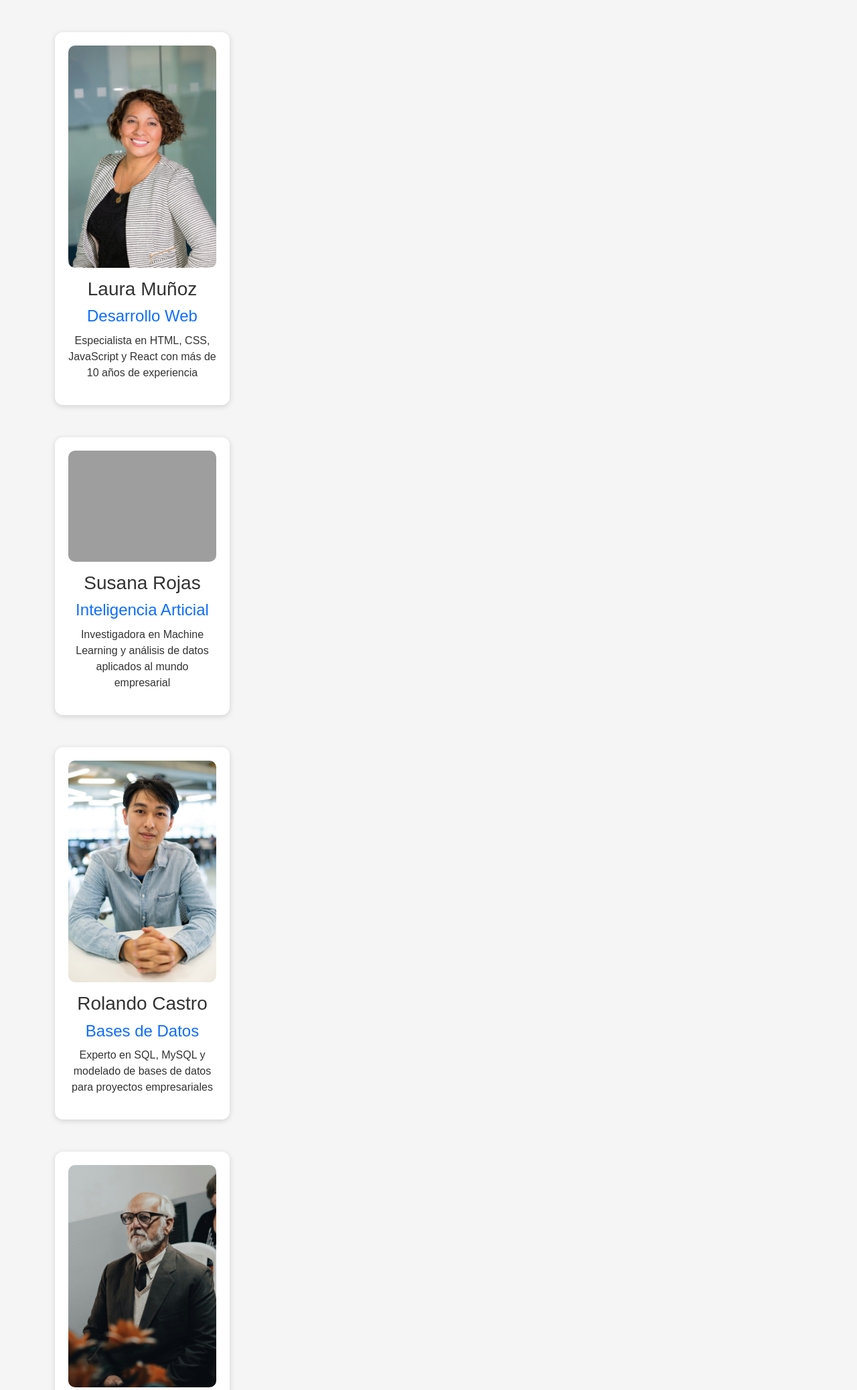
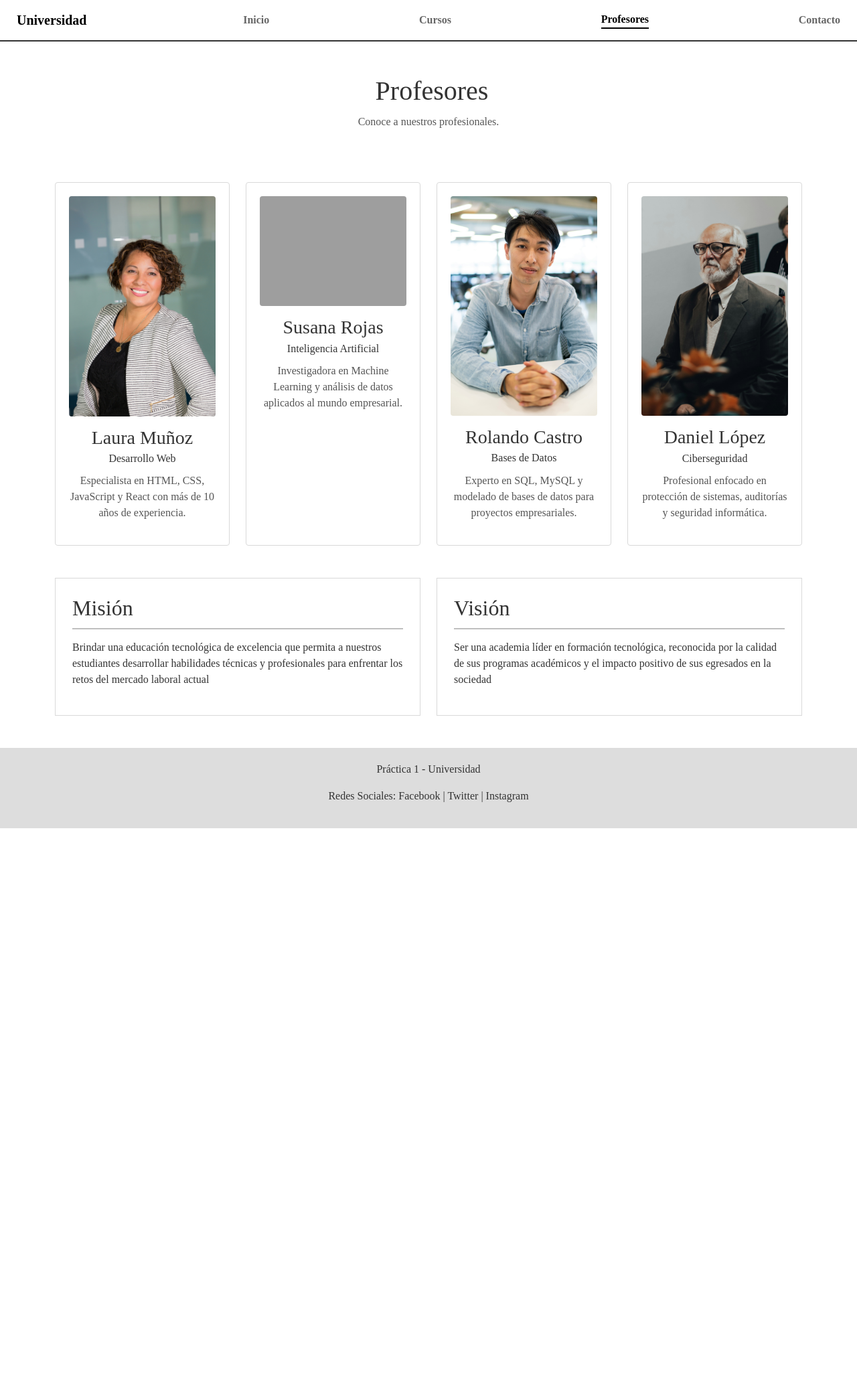
Before and after one commit to Fidelitas-Ambiente-Web-Cliente-Servidor/sc502-vn-practica1-sc502_vn_practica1_q2_2026_g4, a PHP site: page /profesores.html in a window 1280 px wide. Shown: the top 2076 px of the page at 67% size. After the commit the page ends 1237 px from the top, so only its background shows below. Run offline with PHP 8.4, Linux system fonts and the light colour scheme; grey boxes are pictures that could not be loaded.

Commit message:
style: update profesores page

```diff
--- a/css/profesores.css
+++ b/css/profesores.css
@@ -1,68 +1,97 @@
 .encabezado {
     text-align: center;
-    padding: 60px 20px;
+    padding: 50px 20px 30px;
 }
 
 .encabezado h1 {
-    font-size: 3rem;
-    margin-bottom: 15px;
+    color: var(--color-1);
+    font-size: 2.5rem;
+    margin-bottom: 10px;
+    margin-left: 10px;
 }
 
 .encabezado p {
+    color: #555;
     max-width: 700px;
     margin: auto;
-    font-size: 1.1rem;
 }
 
-/* ===== TARJETAS ===== */
+
 
 .profesor-card {
     background-color: white;
-    border-radius: 12px;
+    border: 1px solid #d9d9d9;
+    border-radius: 4px;
+
     padding: 20px;
+
     text-align: center;
+
     height: 100%;
+}
 
-    box-shadow: 0 2px 8px rgba(0,0,0,0.15);
+.profesor-card:hover {
+    border-color: var(--color-4);
 }
 
 .profesor-card img {
     width: 100%;
-    max-height: 450px;
     height: auto;
 
-    border-radius: 10px;
+    max-height: 380px;
+
+    border-radius: 4px;
+
     margin-bottom: 15px;
 }
 
 .profesor-card h3 {
-    margin-bottom: 10px;
+    color: var(--color-1);
+    margin-bottom: 5px;
 }
 
 .profesor-card h4 {
-    color: #0d6efd;
-    margin-bottom: 10px;
+    color: var(--color-4);
+
+    font-size: 1rem;
+
+    margin-bottom: 12px;
 }
 
+.profesor-card p {
+    color: #555;
+    line-height: 1.5;
+}
 
 .info-box {
-    background-color: #f5f5f5;
-    padding: 30px;
+    background-color: white;
 
-    border-radius: 12px;
+    border: 1px solid #d9d9d9;
+
+    padding: 25px;
 
     height: 100%;
 }
 
 .info-box h2 {
+    color: var(--color-1);
+
+    border-bottom: 2px solid #bfbfbf;
+
+    padding-bottom: 10px;
+
     margin-bottom: 15px;
 }
 
+body {
+    font-family: var(--font-texto);
+    background-color: var(--color-5);
+}
 
-@media (max-width: 768px) {
+.profesores-section {
+    margin-bottom: 60px;
+}
 
-    .encabezado h1 {
-        font-size: 2rem;
-    }
-
+.mision-vision-section {
+    margin-bottom: 60px;
 }
--- a/profesores.html
+++ b/profesores.html
@@ -13,51 +13,76 @@
     <link rel="stylesheet" href="css/profesores.css">
         </head>
 <body>
-    <section class="container my-5">
+        <nav class="navbar">
+        <a href="index.html" class="brand">Universidad</a>
+        <a href="index.html">Inicio</a>
+        <a href="cursos.html">Cursos</a>
+        <a href="profesores.html" class="activo">Profesores</a>
+        <a href="contacto.html" >Contacto</a>
+    </nav>
+
+    <header class="encabezado">
+        <h1> Profesores </h1>
+        <p> Conoce a nuestros profesionales. </p>
+    </header>
+
+  <section class="container my-5 profesores-section">
+
     <div class="row g-4">
+
         <div class="col-md-6 col-lg-3">
             <div class="profesor-card">
                 <img src="images/profesor1.jpg" alt="Profesor">
-                    <h3> Laura Muñoz </h3>
-                    <h4> Desarrollo Web </h4>
-                    <p> Especialista en HTML, CSS, JavaScript y React
-                        con más de 10 años de experiencia </p>
+                <h3>Laura Muñoz</h3>
+                <h4>Desarrollo Web</h4>
+                <p>
+                    Especialista en HTML, CSS, JavaScript y React
+                    con más de 10 años de experiencia.
+                </p>
             </div>
         </div>
-                        <section class="container my-5">
-        <div class="row g-4">
+
         <div class="col-md-6 col-lg-3">
             <div class="profesor-card">
                 <img src="images/profesor2.jpg" alt="Profesor">
-                    <h3> Susana Rojas </h3>
-                    <h4> Inteligencia Articial </h4>
-                    <p> Investigadora en Machine Learning y análisis
-                        de datos aplicados al mundo empresarial </p>
+                <h3>Susana Rojas</h3>
+                <h4>Inteligencia Artificial</h4>
+                <p>
+                    Investigadora en Machine Learning y análisis
+                    de datos aplicados al mundo empresarial.
+                </p>
             </div>
         </div>
-                        <section class="container my-5">
-        <div class="row g-4">
+
         <div class="col-md-6 col-lg-3">
             <div class="profesor-card">
                 <img src="images/profesor3.jpg" alt="Profesor">
-                    <h3> Rolando Castro </h3>
-                    <h4> Bases de Datos </h4>
-                    <p> Experto en SQL, MySQL y modelado de bases
-                        de datos para proyectos empresariales </p>
+                <h3>Rolando Castro</h3>
+                <h4>Bases de Datos</h4>
+                <p>
+                    Experto en SQL, MySQL y modelado de bases
+                    de datos para proyectos empresariales.
+                </p>
             </div>
         </div>
-                        <section class="container my-5">
-        <div class="row g-4">
+
         <div class="col-md-6 col-lg-3">
             <div class="profesor-card">
                 <img src="images/profesor4.jpg" alt="Profesor">
-                    <h3> Daniel Lopez </h3>
-                    <h4> Ciberseguridad </h4>
-                    <p> Profesional enfocado en protección de sistemas,
-                        auditorías y seguridad informática </p>
+                <h3>Daniel López</h3>
+                <h4>Ciberseguridad</h4>
+                <p>
+                    Profesional enfocado en protección de sistemas,
+                    auditorías y seguridad informática.
+                </p>
             </div>
         </div>
-                    <section class="container my-5">
+
+    </div>
+
+</section>
+
+                    <section class="container my-5 mision-vision-section">
                         <div class="row g-4">
                             <div class="col-md-6">
                                 <div class="info-box">
@@ -83,7 +108,13 @@
                                         </div>
                                         </section>
     <footer>
-        <p> 2026 Tech Academy </p>
+         <p>Práctica 1 - Universidad</p>
+        <p>
+            Redes Sociales:
+            <a href="#">Facebook</a> |
+            <a href="#">Twitter</a> |
+            <a href="#">Instagram</a>
+        </p>
         </footer>
     </body>
     </html>
```
Lines whose indentation alone changed are shown as unchanged.
